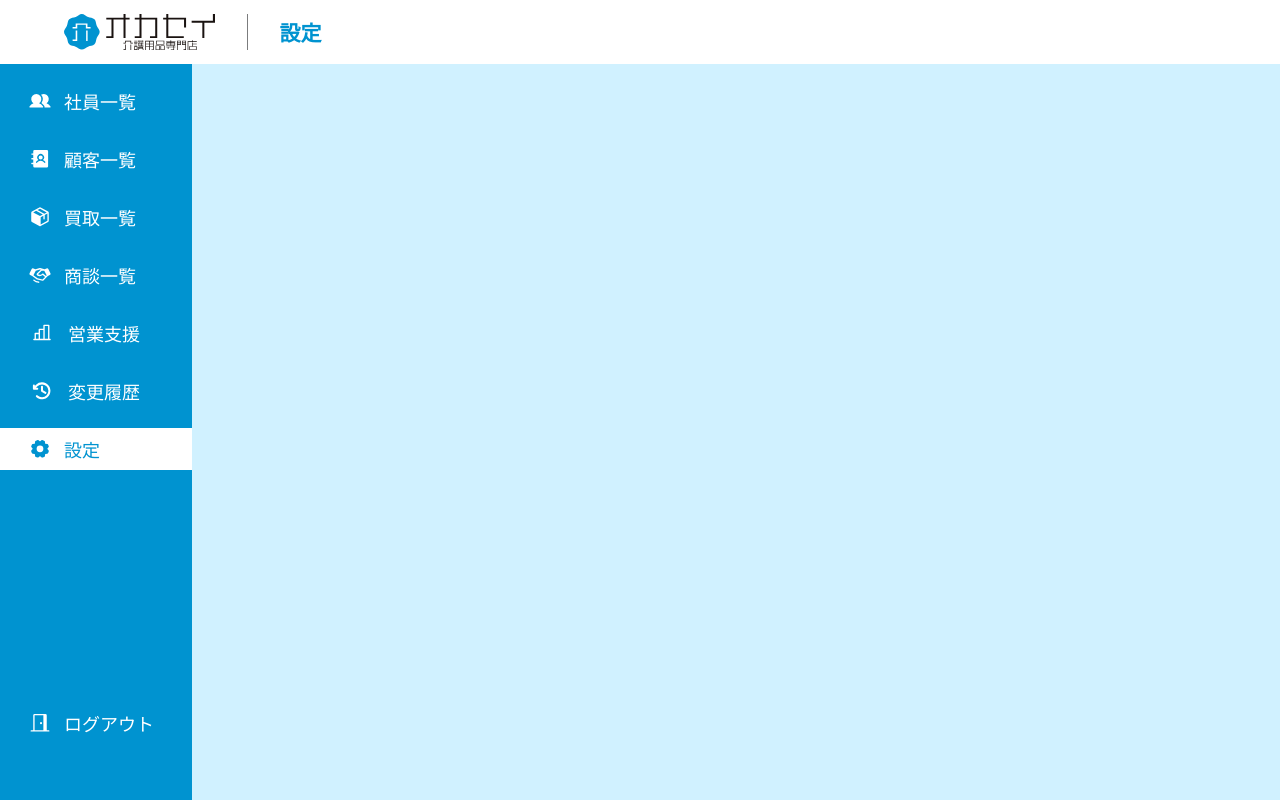
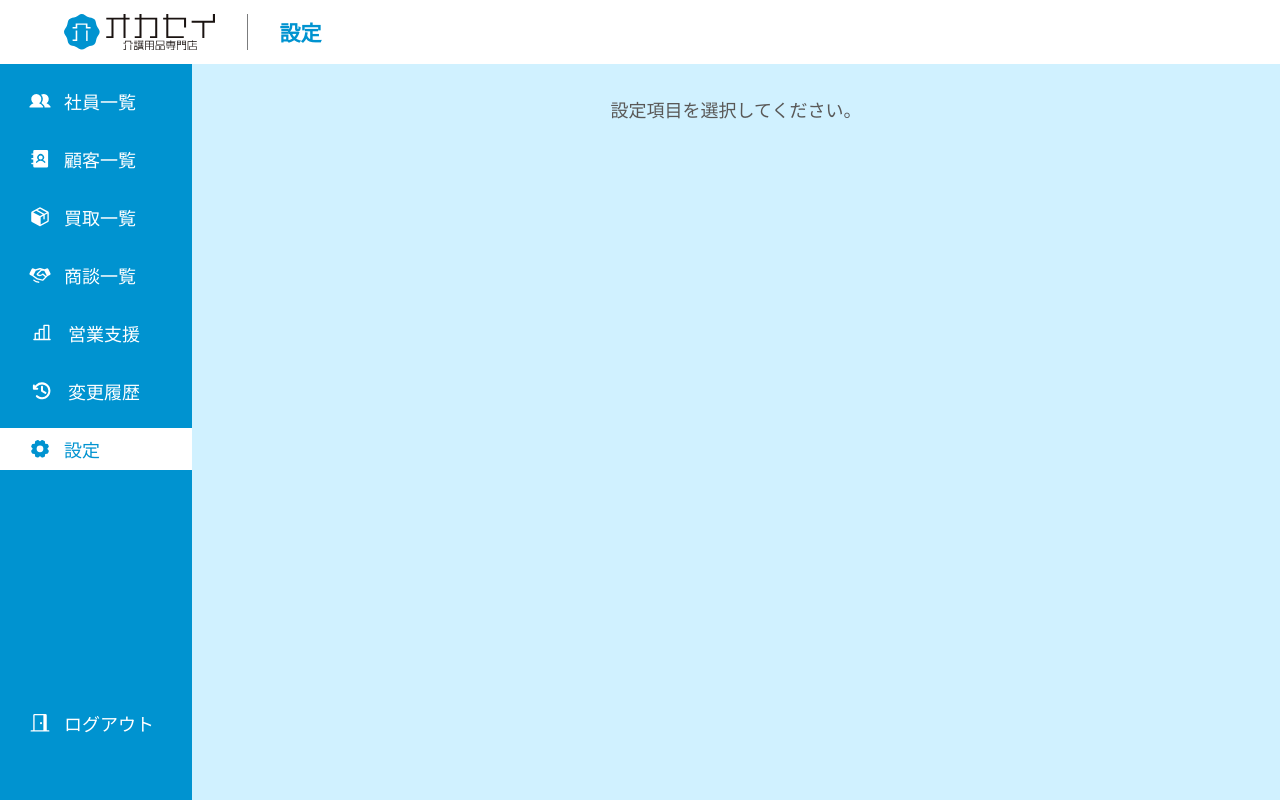
Before and after one commit to studioexu/okasei-business-create, a SvelteKit app: page /settings in a window 1280 px wide. Built offline with nearby package versions, Linux system fonts and the light colour scheme.

Commit message:
feature: create a default setting page

```diff
--- a/src/routes/settings/+page.svelte
+++ b/src/routes/settings/+page.svelte
@@ -1,5 +1,7 @@
-<script lang="ts" context="module"></script>
-<script lang="ts"></script>
+<p>設定項目を選択してください。</p>
 
-
-<style></style>
+<style>
+  p {
+    text-align: center;
+  }
+</style>
```
